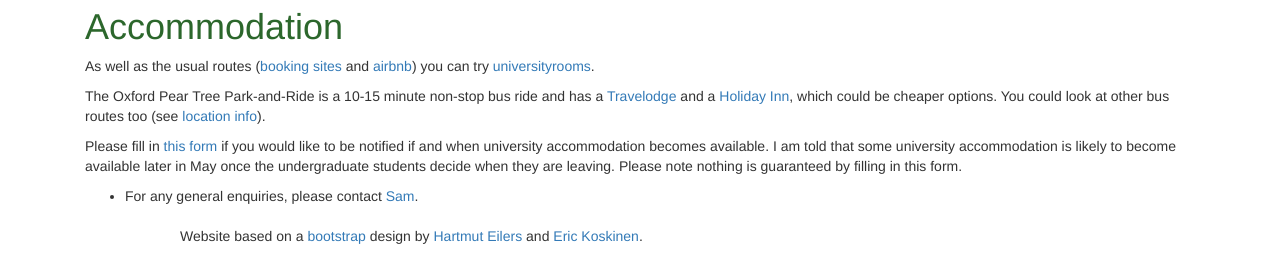
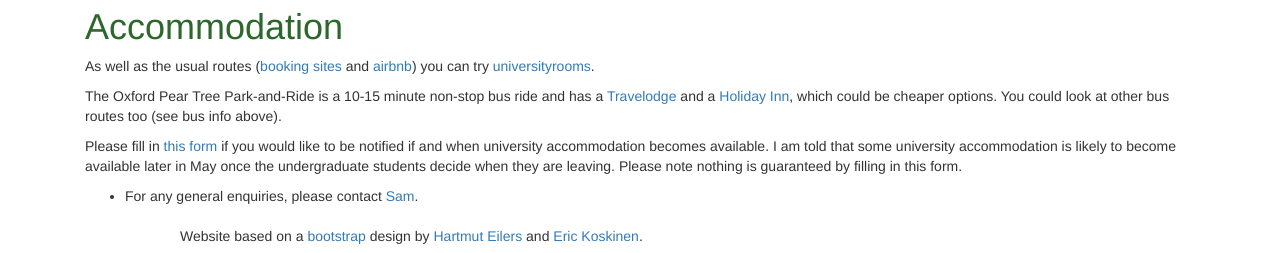
Before and after one commit to oxford24/oxford24.github.io, a Jekyll site: the page built from local.md, in a window 1280 px wide and 1064 px high. Shown: the part 808-1061 px from the top of the window. Built offline with Jekyll 4.4.1, drawn with Linux system fonts in a browser that asks for light colours.

Commit message:
Update local.md

```diff
--- a/local.md
+++ b/local.md
@@ -37,7 +37,7 @@ Our venue is very near to the bus stops at St Giles' Church, on Banbury Road and
 
 As well as the usual routes ([booking sites](https://www.tripadvisor.co.uk/Hotels-g186361-Oxford_Oxfordshire_England-Hotels.html) and [airbnb](https://www.airbnb.co.uk/oxford-united-kingdom/stays/apartments)) you can try [universityrooms](https://www.universityrooms.com/en-GB/city/oxford/home/).
 
-The Oxford Pear Tree Park-and-Ride is a 10-15 minute non-stop bus ride and has a [Travelodge](https://www.tripadvisor.co.uk/Hotel_Review-g186361-d1027077-Reviews-Travelodge_Oxford_Peartree_Hotel-Oxford_Oxfordshire_England.html) and a [Holiday Inn](https://www.tripadvisor.co.uk/Hotel_Review-g186361-d226318-Reviews-Holiday_Inn_Oxford_an_IHG_Hotel-Oxford_Oxfordshire_England.html?m=19905), which could be cheaper options. You could look at other bus routes too (see [location info](#location-and-getting-there)).
+The Oxford Pear Tree Park-and-Ride is a 10-15 minute non-stop bus ride and has a [Travelodge](https://www.tripadvisor.co.uk/Hotel_Review-g186361-d1027077-Reviews-Travelodge_Oxford_Peartree_Hotel-Oxford_Oxfordshire_England.html) and a [Holiday Inn](https://www.tripadvisor.co.uk/Hotel_Review-g186361-d226318-Reviews-Holiday_Inn_Oxford_an_IHG_Hotel-Oxford_Oxfordshire_England.html?m=19905), which could be cheaper options. You could look at other bus routes too (see bus info above).
 
  Please fill in [this form](https://forms.gle/jGCWfjG6N2QGM8vPA) if you would like to be notified if and when university accommodation becomes available. I am told that some university accommodation is likely to become available later in May once the undergraduate students decide when they are leaving. Please note nothing is guaranteed by filling in this form.
 
```
